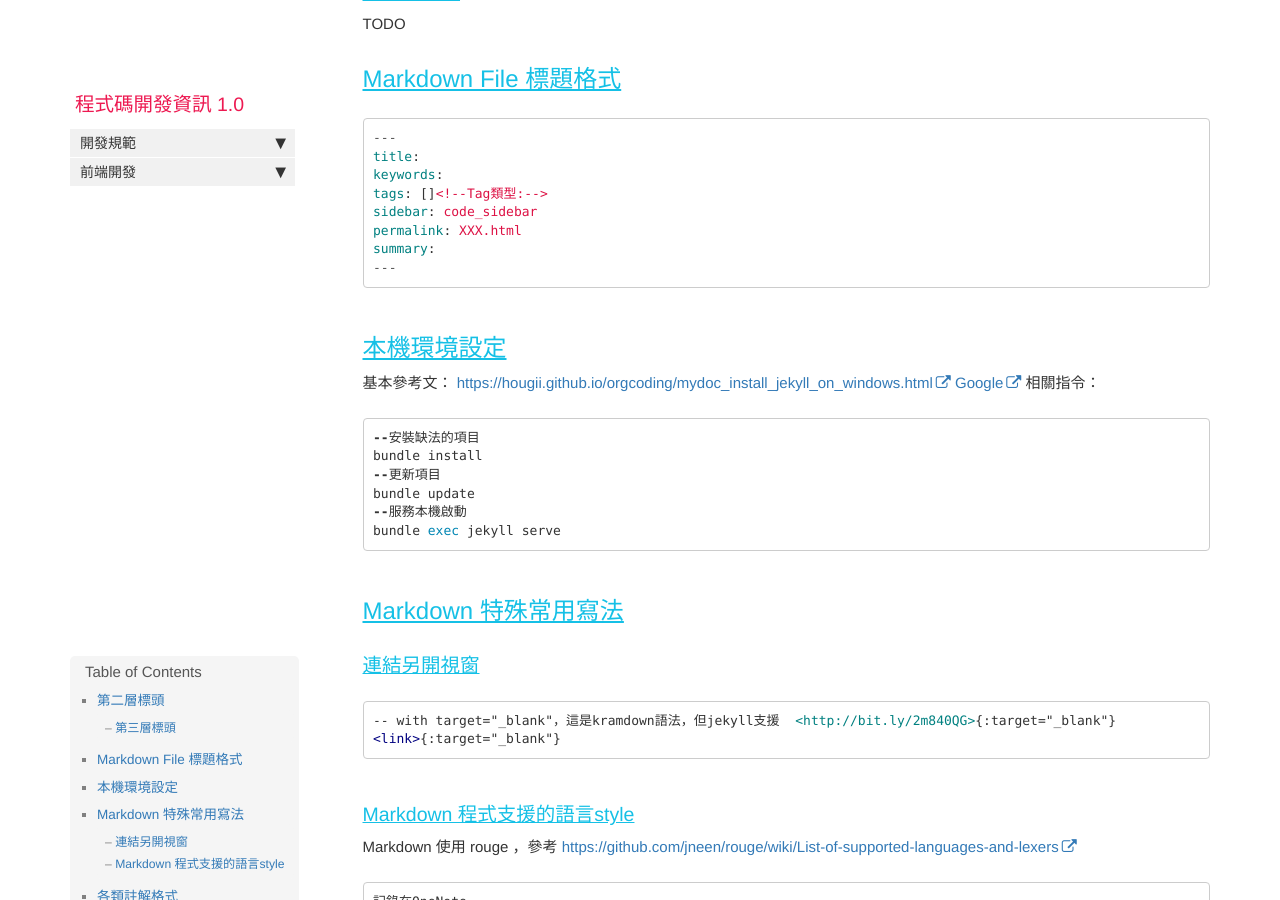
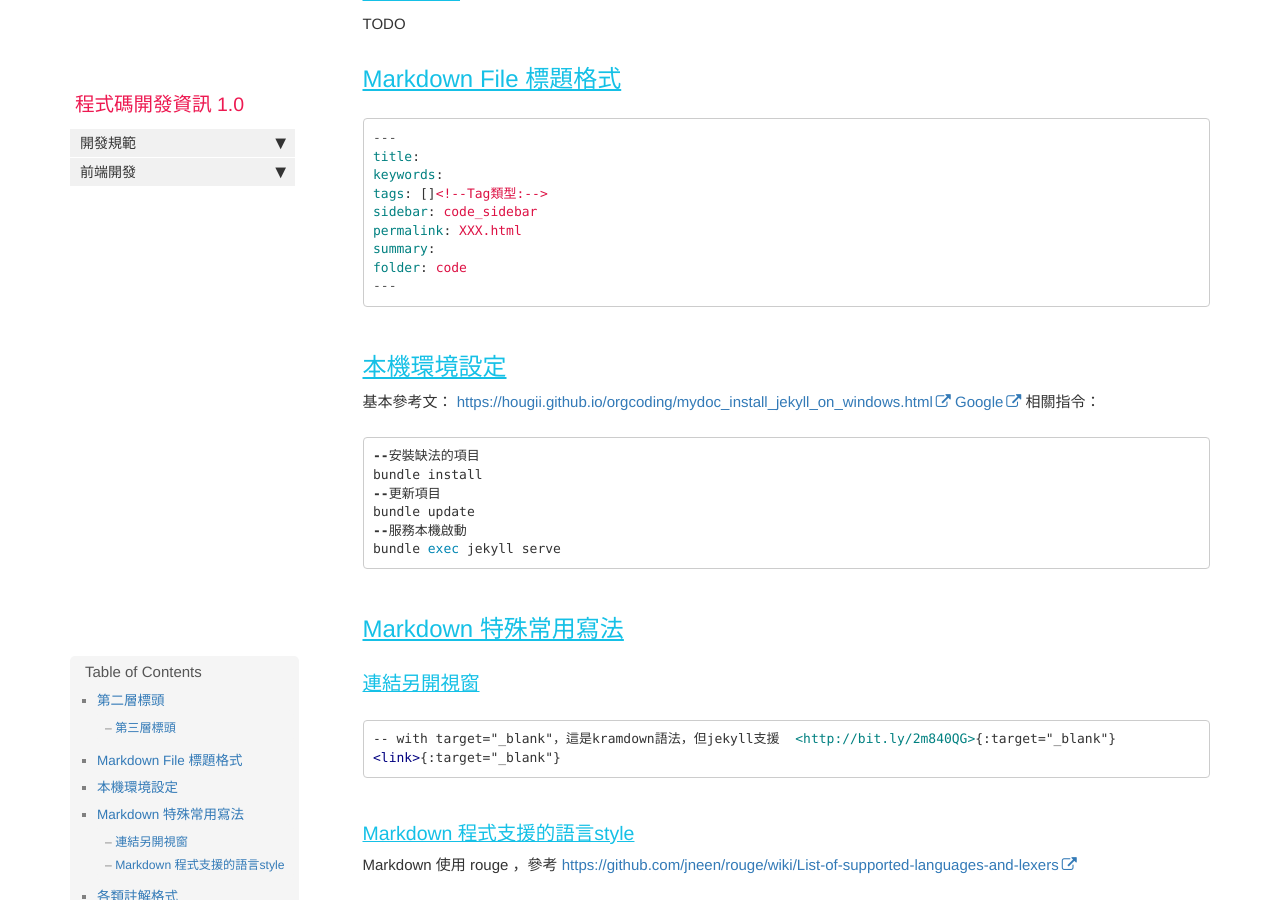
Before and after one commit to hougii/coding, a Jekyll site: the page built from index.md, in a window 1280 px wide and 900 px high, scrolled down 410 px. Built offline with Jekyll 4.4.1, drawn with Linux system fonts in a browser that asks for light colours; nearby versions of some CDN libraries; comment, search, counter and statistics services are not loaded.

````diff
--- a/index.md
+++ b/index.md
@@ -23,6 +23,7 @@ tags: []<!--Tag類型:-->
 sidebar: code_sidebar
 permalink: XXX.html
 summary:
+folder: code
 ---
 ```
 
````
Also changed, not shown: pages/code/doc_csharp.md (+1 -0 lines).
